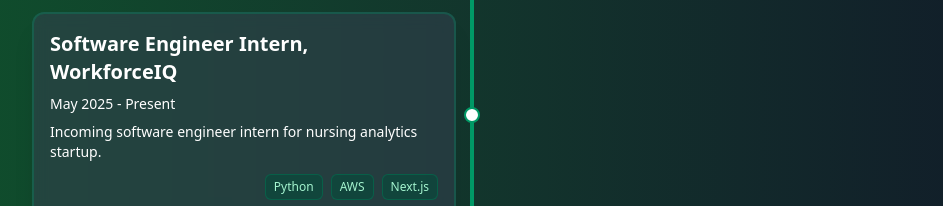
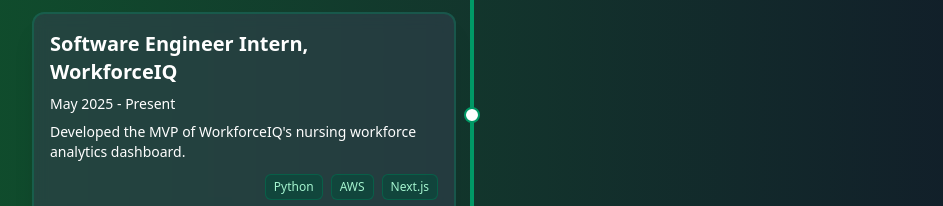
Before and after one commit to mishasgupta/mishasgupta.github.io, a React (Vite) app: page / in a window 1280 px wide. Shown: the part 1980-2186 px from the top of the page, without its empty margins (168-1111 px from the left). Built offline with nearby package versions, Linux system fonts and the light colour scheme; a web font is replaced by a local one.

Commit message:
updated work

```diff
--- a/src/sections/Work.jsx
+++ b/src/sections/Work.jsx
@@ -8,7 +8,7 @@
     {
       title: "Software Engineer Intern, WorkforceIQ",
       date: "May 2025 - Present",
-      desc: "Incoming software engineer intern for nursing analytics startup.",
+      desc: "Developed the MVP of WorkforceIQ's nursing workforce analytics dashboard.",
       technologies: ["Python", "AWS", "Next.js"],
       direction: "left"
     },
```
